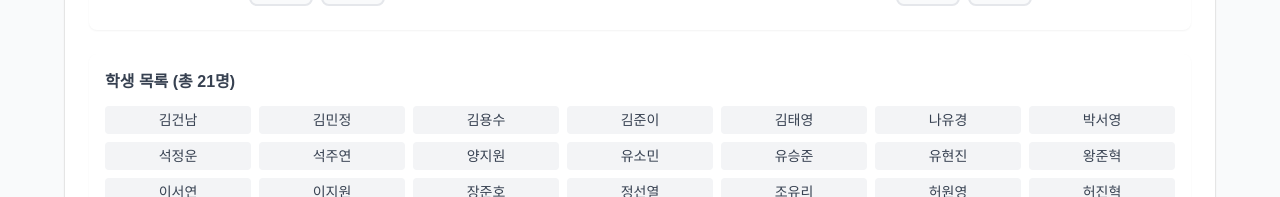
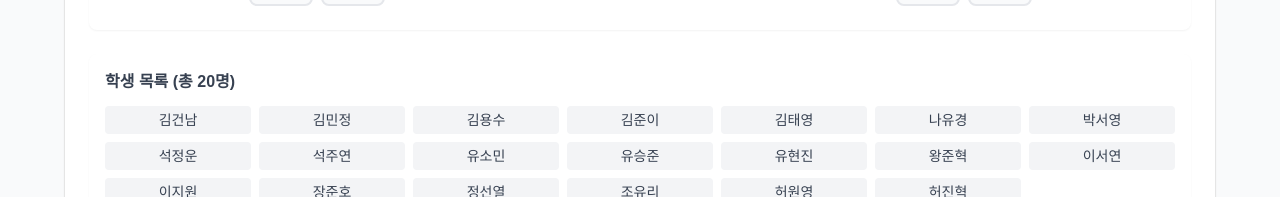
Before and after one commit to utact/ssafy-class3, a Next.js app: page / in a window 1280 px wide. Shown: the part 755-952 px from the top of the page. Built offline with nearby package versions, Linux system fonts and the light colour scheme.

Commit message:
Remove '양지원' from seating chart
Removed '양지원' from the seating chart.

```diff
--- a/seating-chart.tsx
+++ b/seating-chart.tsx
@@ -18,7 +18,6 @@ const students = [
   "박서영",
   "석정운",
   "석주연",
-  "양지원",
   "유소민",
   "유승준",
   "유현진",
```
